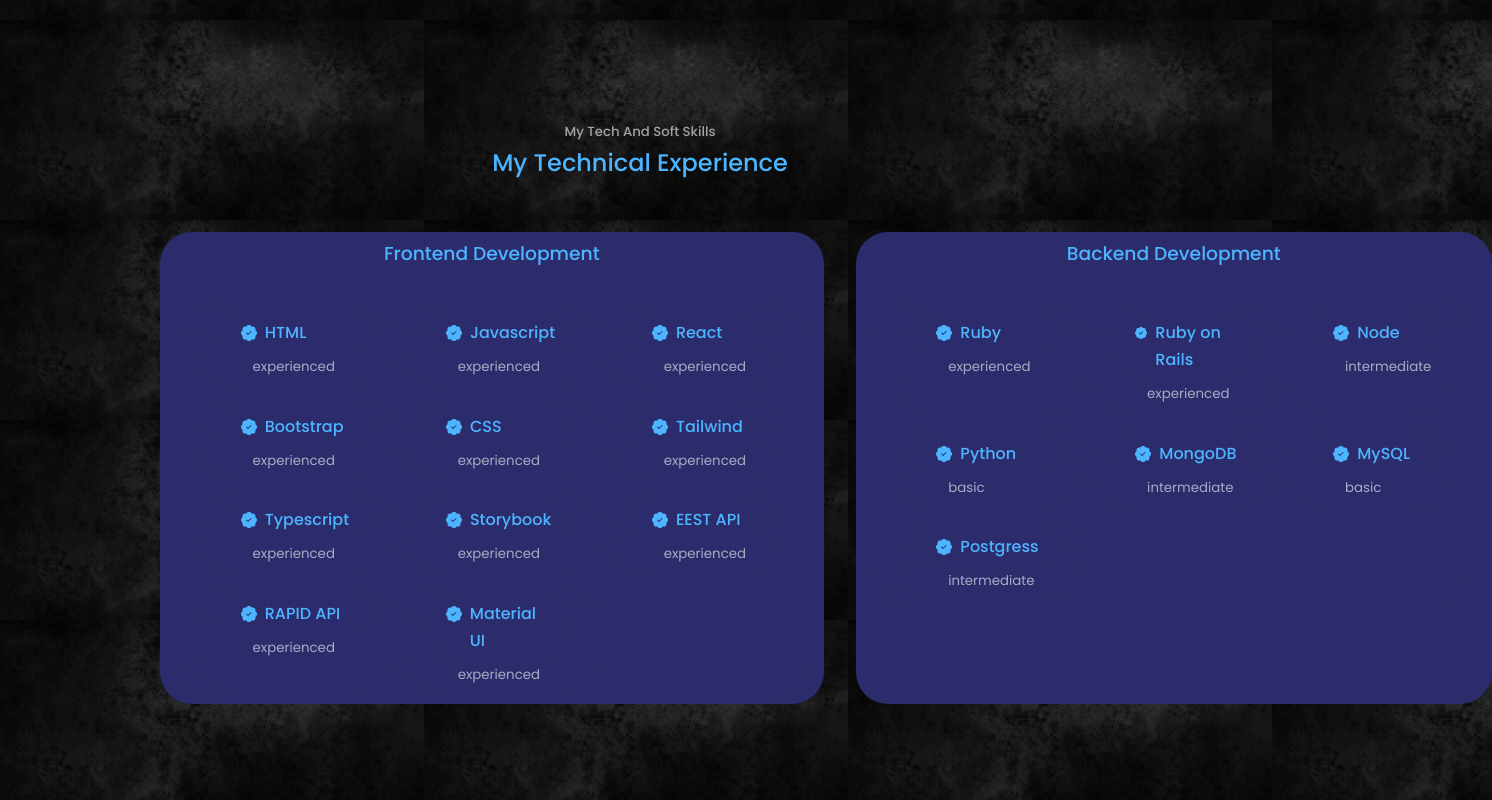
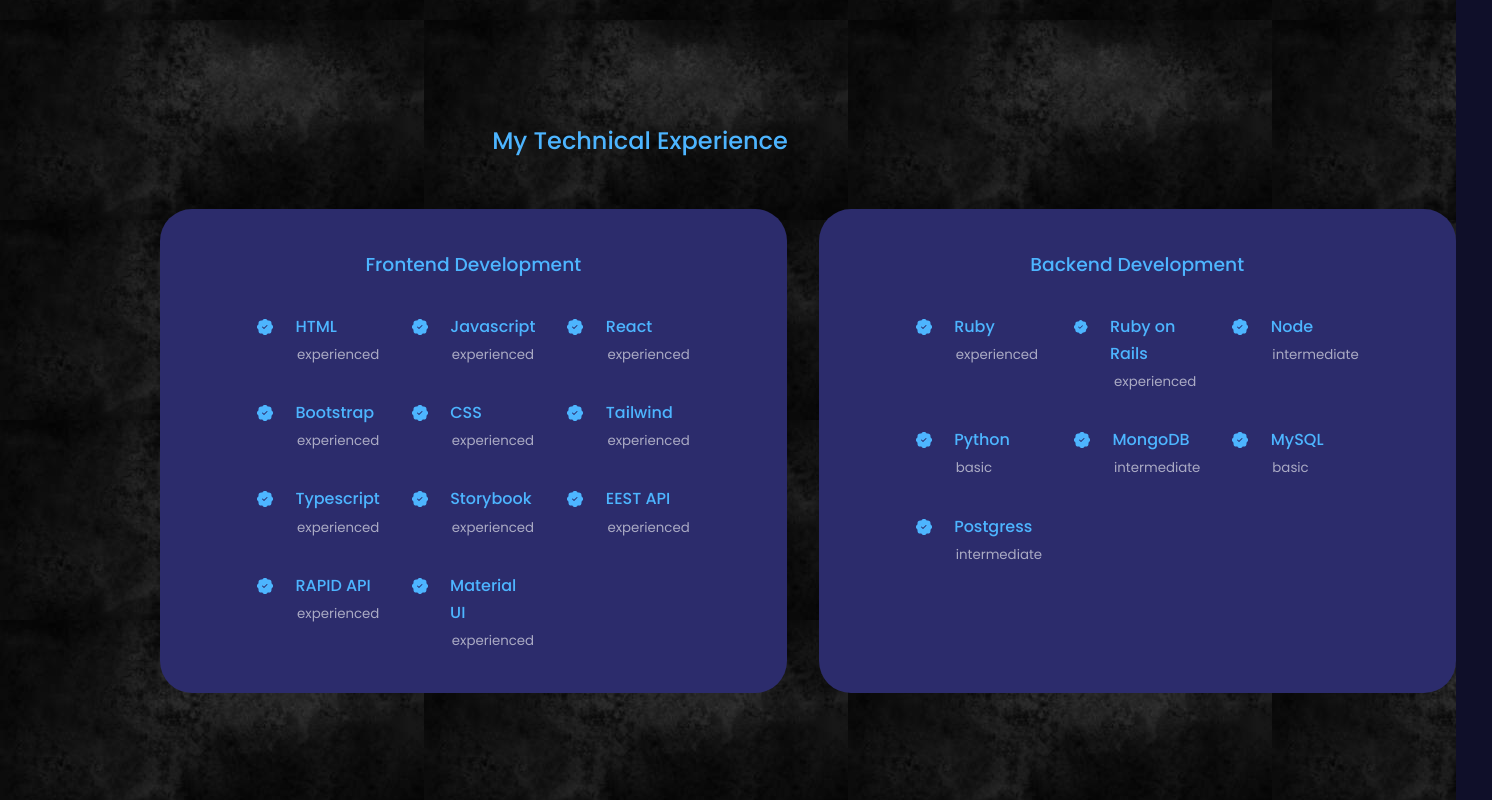
Before and after one commit to fortuneonyeka/react-portfolio, a React (Create React App) app: page / in a window 1280 px wide. Shown: the part 1580-2380 px from the top of the page, 1492 px wide, since content can reach past the window. Built offline with nearby package versions, Linux system fonts and the light colour scheme.

Commit message:
added experience component media querries

```diff
--- a/src/Components/experience/Experience.css
+++ b/src/Components/experience/Experience.css
@@ -4,10 +4,10 @@
   gap: 2rem;
 }
 
-.experience__container div {
+.experience__container > div {
   background: var(--color-bg-variant);
 
-  padding: 0.3rem 1.2rem;
+  padding: 2.4rem 6rem;
   -webkit-box-shadow: 0 0 10px transparent ;
   box-shadow: 0 0 10px transparent;
   border: 1px solid transparent;
@@ -20,7 +20,7 @@
   cursor: default;
 }
 
-.experience__container div h3 {
+.experience__container > div h3 {
   text-align: center;
   margin-bottom: 2rem;
   color: var(--color-primary);
@@ -28,21 +28,19 @@
 
 .experience__content {
   display: grid;
-  grid-template-columns: 1fr 1fr 1fr;
+  grid-template-columns: 1fr 1fr;
   row-gap: 2rem;
 }
 
 .experience__details {
-  display: flex;
-  gap: 1rem;
   display: grid;
   grid-template-columns: 1fr 1fr 1fr;
-  gap: 1rem;
+  gap: 2rem;
 }
 
 .experience__details-div {
   display: flex;
-  gap: .5rem;
+  gap: 1.4rem;
   /* margin-top: 16px; */
   color: var(--color-primary);
 }
@@ -52,5 +50,57 @@
 }
 
 .text-light {
-  margin-left: 2rem;
+  margin-left: 2.5rem;
 }
+
+/* MEDIA QUERIES (MEDIUM DEVICES) */
+@media screen and (max-width:1024px){
+  #experience {
+    margin-top: 370px;
+  }
+
+  .experience__container {
+    grid-template-columns: 1fr;
+  }
+
+  .experience__container > div {
+    width: 80%;
+    padding: 2rem;
+    margin: 0 auto;
+  }
+
+  .experience__content {
+    padding: 1rem;
+  }
+  }
+  /* MEDIA QUERIES (SMALL DEVICES) */
+  @media screen and (max-width:600px){
+    #experience {
+      margin-top: 600px;
+    }
+    .experience__container {
+      gap: 5rem;
+      width: 80%;
+    }
+
+    .experience__details {
+      display: grid;
+      grid-template-columns:  1fr 1fr;
+      /* gap: 2rem; */
+
+    }
+
+    .experience__container > div {
+      width: 100%;
+    }
+
+     .myTech  {
+     margin-left: 50px;
+
+    }
+
+    .header_container {
+      margin-left: 50px;
+    }
+
+  }
--- a/src/Components/experience/Experience.jsx
+++ b/src/Components/experience/Experience.jsx
@@ -7,8 +7,7 @@ import Backend from "../../data/BackEndData"
 const Experience = () => {
   return (
     <section id="experience">
-      <h5>My Tech And Soft Skills</h5>
-      <h2>My Technical Experience</h2>
+      <h2 className="myTech">My Technical Experience</h2>
 
       <div className="container experience__container">
         <div className="frontend__experience">
```
